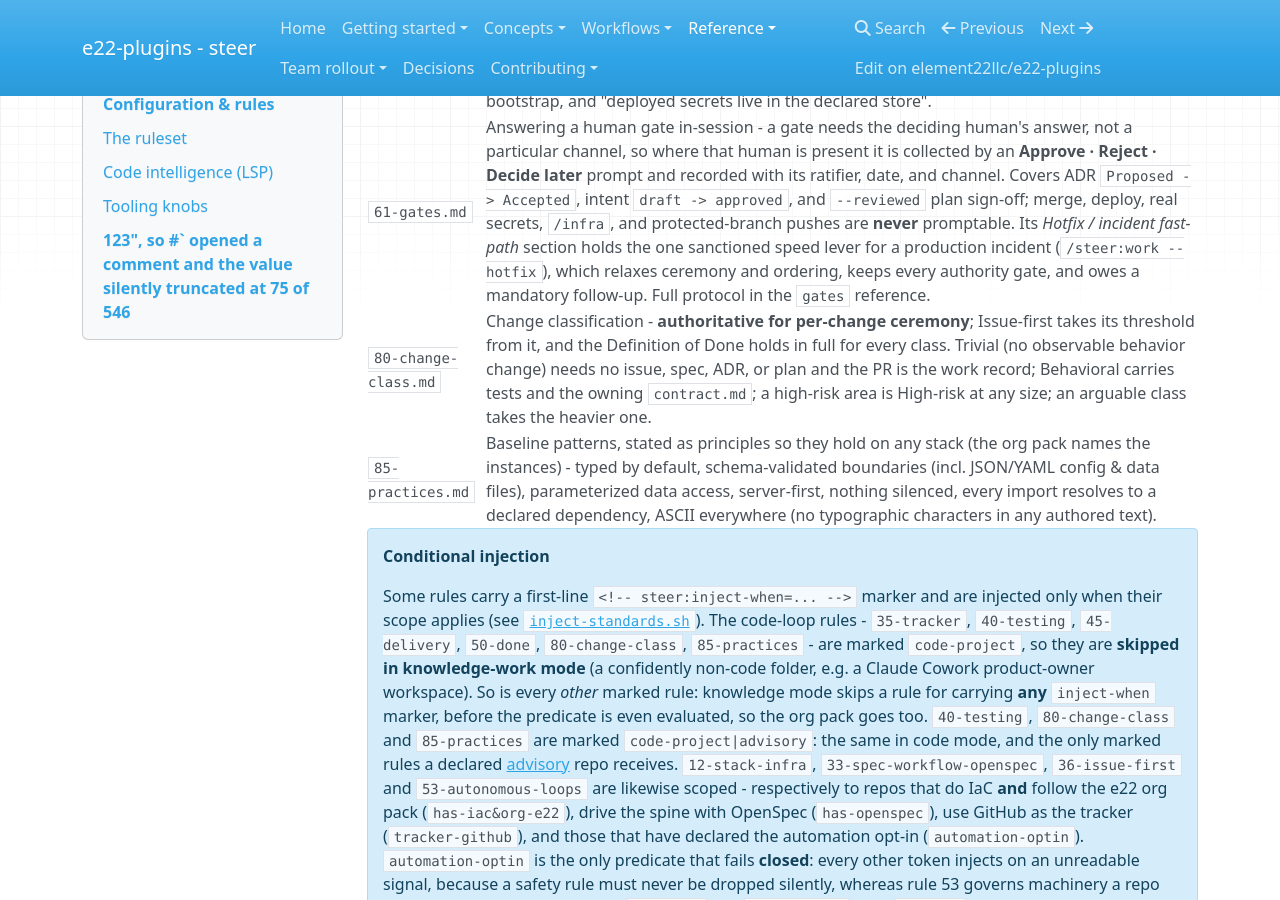
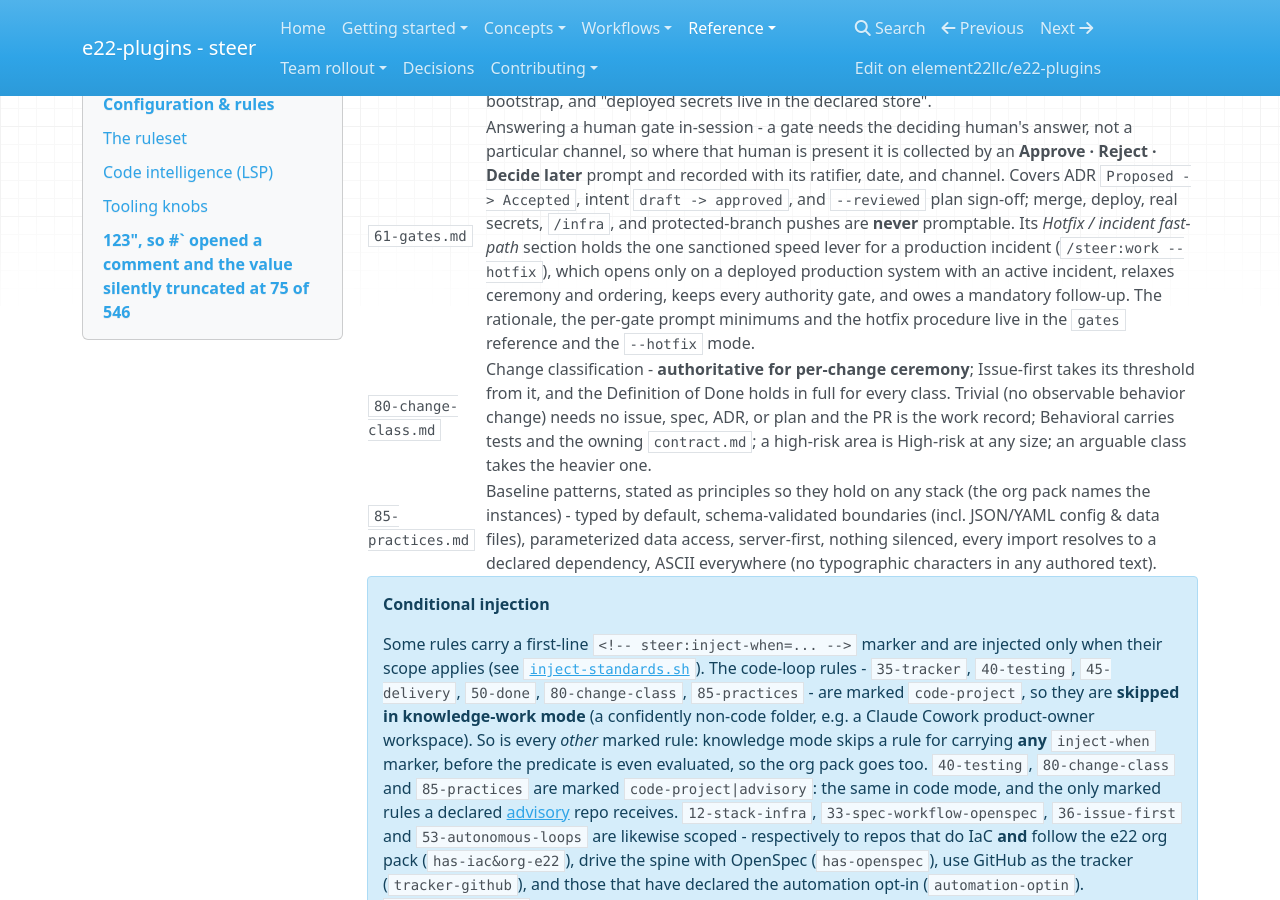
Before and after one commit to element22llc/e22-plugins, an MkDocs documentation site: the page built from docs/reference/configuration.md, in a window 1280 px wide and 900 px high, scrolled down 2551 px. Built offline with MkDocs 1.6.1, drawn with Linux system fonts in a browser that asks for light colours; nearby versions of some CDN libraries.

Commit message:
docs(docs): describe the trimmed gates rule in the configuration reference
Co-Authored-By: Claude Opus 5.5 (1M context) <noreply@anthropic.com>

```diff
--- a/docs/reference/configuration.md
+++ b/docs/reference/configuration.md
@@ -30,7 +30,7 @@ command's output at 10,000 characters (see the hook's row in [Hooks](hooks.md)).
 | `50-done.md` | **What finishing a change means**, in four sections plus the audit-alignment clause. *Definition of Done* - five items: intent understood, appropriately tested, CI green, the contracts and docs this change actually affected updated, merge and deploy through the required human gates; deliberately not a restatement of every other rule, and deferred (never waived) under a declared production hotfix. *Verify loop* - name the check that proves the task done, loop against the harness until green, cap the loop and report what blocked you, never loop on uncheckable work. *Drift gates* - surface drift before merge by flagging its class in the PR; a flagged class blocks merge and you may not waive your own flag. *Audit-aligned delivery* - aligned with SOC 2 / ISO 27001, never "compliant". *End-of-session checklist* - report open items only. |
 | `53-autonomous-loops.md` | Autonomous loops - automate the navigation, never the authority; a loop may discover, triage, draft, push its own branch, and open a **draft** PR, but stops at every human gate (merge, deploy, ADR ratification, secrets); it never stacks a draft on another work branch. **Opt-in** (`inject-when=automation-optin`): injected only where the repo declares `policy/automation.yml` with `loops: true`, which `/steer:loop scaffold` writes alongside the workflow, on the dev's confirmation and before anything else. |
 | `60-high-risk.md` | High-risk areas - auth, authorization, migrations, infrastructure, secrets, deletion, billing, deploy/release logic: scope with the dev before any code, contract or ADR first. Relaxed only while the **product** is pre-production, and never for real secrets, `/infra`, deploys or real third-party calls. Its *Secrets handling* section carries the never-commit rule, the local `.env` bootstrap, and "deployed secrets live in the declared store". |
-| `61-gates.md` | Answering a human gate in-session - a gate needs the deciding human's answer, not a particular channel, so where that human is present it is collected by an **Approve · Reject · Decide later** prompt and recorded with its ratifier, date, and channel. Covers ADR `Proposed -> Accepted`, intent `draft -> approved`, and `--reviewed` plan sign-off; merge, deploy, real secrets, `/infra`, and protected-branch pushes are **never** promptable. Its *Hotfix / incident fast-path* section holds the one sanctioned speed lever for a production incident (`/steer:work --hotfix`), which relaxes ceremony and ordering, keeps every authority gate, and owes a mandatory follow-up. Full protocol in the `gates` reference. |
+| `61-gates.md` | Answering a human gate in-session - a gate needs the deciding human's answer, not a particular channel, so where that human is present it is collected by an **Approve · Reject · Decide later** prompt and recorded with its ratifier, date, and channel. Covers ADR `Proposed -> Accepted`, intent `draft -> approved`, and `--reviewed` plan sign-off; merge, deploy, real secrets, `/infra`, and protected-branch pushes are **never** promptable. Its *Hotfix / incident fast-path* section holds the one sanctioned speed lever for a production incident (`/steer:work --hotfix`), which opens only on a deployed production system with an active incident, relaxes ceremony and ordering, keeps every authority gate, and owes a mandatory follow-up. The rationale, the per-gate prompt minimums and the hotfix procedure live in the `gates` reference and the `--hotfix` mode. |
 | `80-change-class.md` | Change classification - **authoritative for per-change ceremony**; Issue-first takes its threshold from it, and the Definition of Done holds in full for every class. Trivial (no observable behavior change) needs no issue, spec, ADR, or plan and the PR is the work record; Behavioral carries tests and the owning `contract.md`; a high-risk area is High-risk at any size; an arguable class takes the heavier one. |
 | `85-practices.md` | Baseline patterns, stated as principles so they hold on any stack (the org pack names the instances) - typed by default, schema-validated boundaries (incl. JSON/YAML config & data files), parameterized data access, server-first, nothing silenced, every import resolves to a declared dependency, ASCII everywhere (no typographic characters in any authored text). |
 
```
